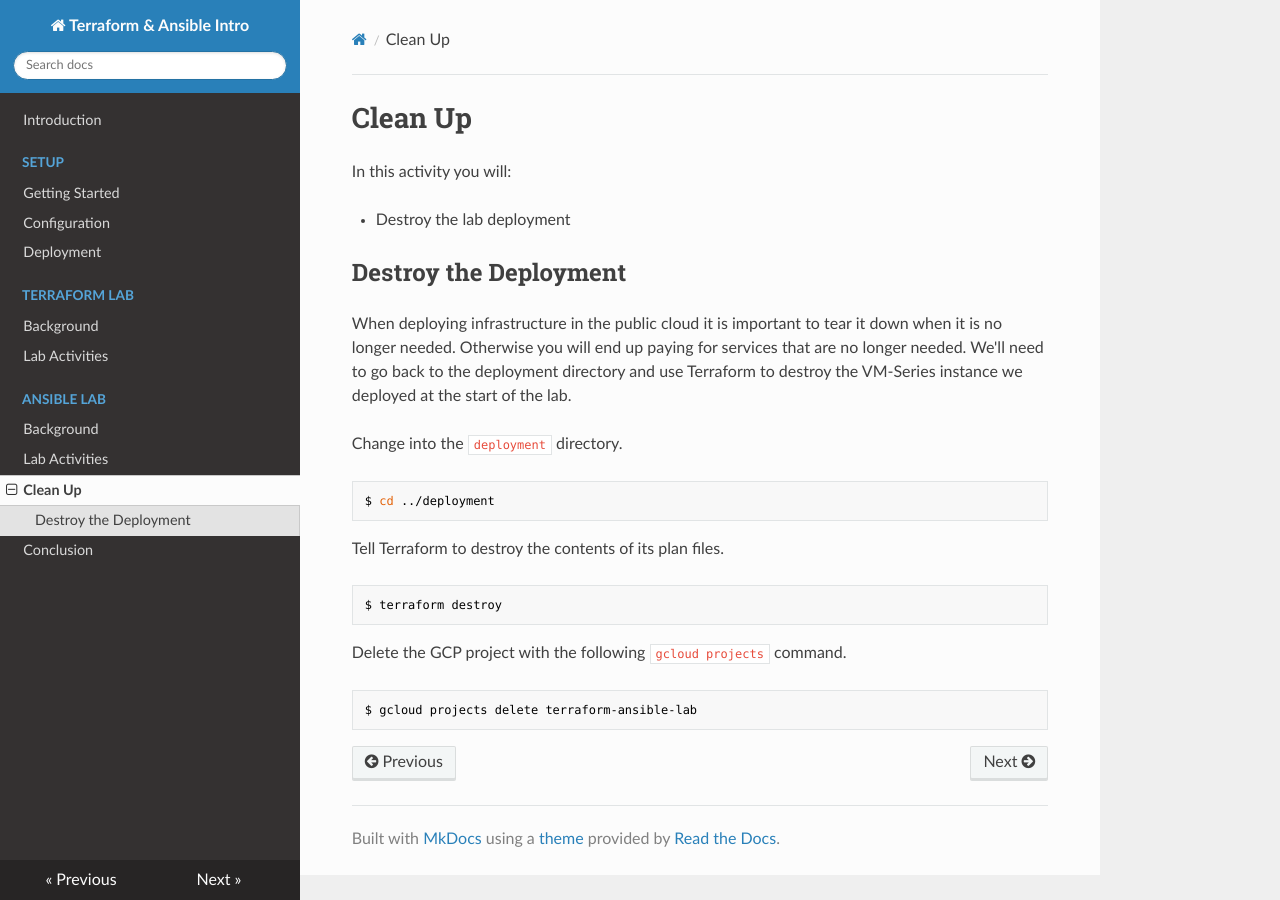
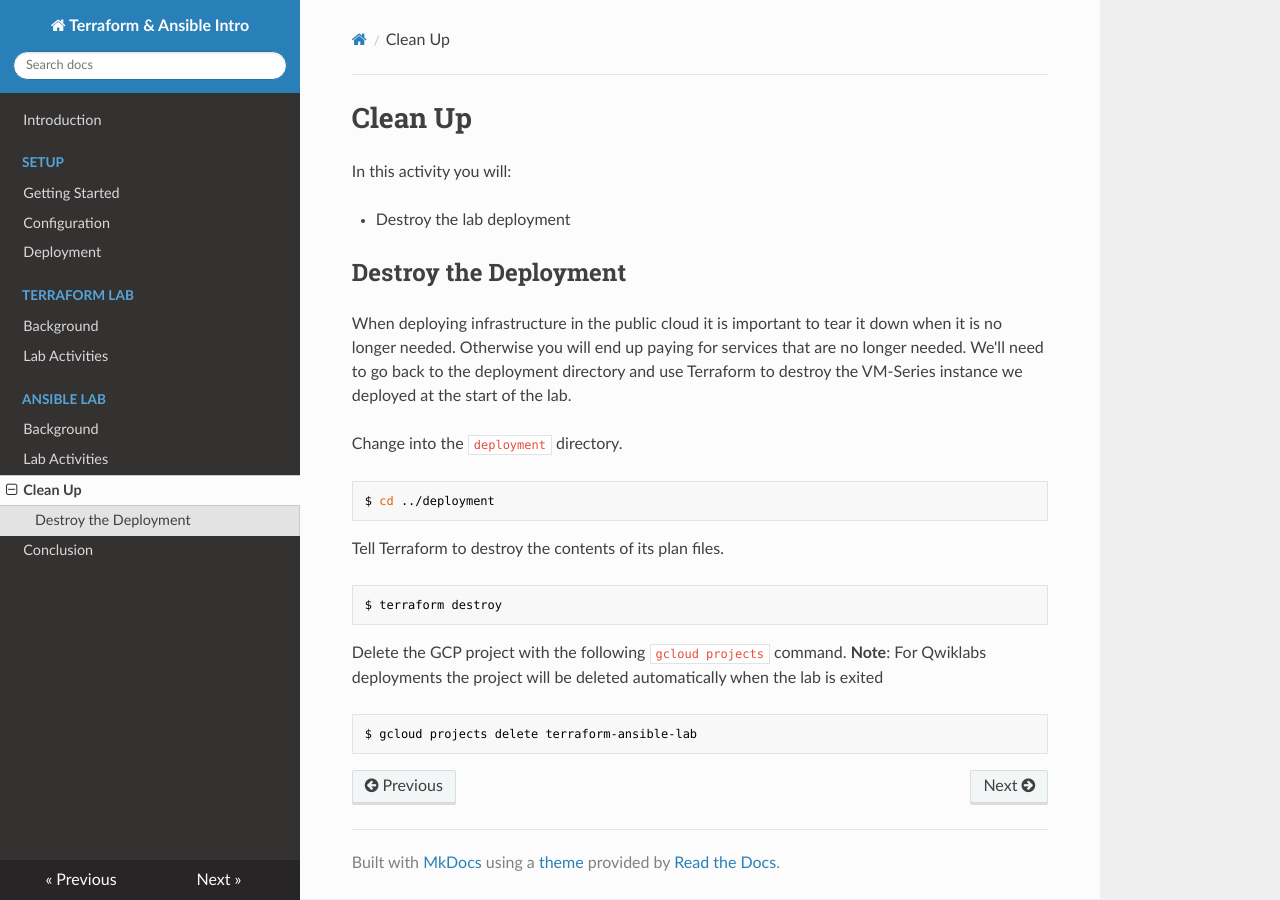
Before and after one commit to PaloAltoNetworks/terraform-ansible-intro, an MkDocs documentation site: the page built from docs/clean-up.md, in a window 1280 px wide. Built offline with MkDocs 1.6.1, drawn with Linux system fonts in a browser that asks for light colours; nearby versions of some CDN libraries; old or Windows-style settings are respelled for this version of MkDocs.

Commit message:
Update clean-up.md

```diff
--- a/docs/clean-up.md
+++ b/docs/clean-up.md
@@ -21,6 +21,7 @@ $ terraform destroy
 ~~~
 
 Delete the GCP project with the following `gcloud projects` command.
+**Note**: For Qwiklabs deployments the project will be deleted automatically when the lab is exited
 
 ~~~bash
 $ gcloud projects delete terraform-ansible-lab
```
